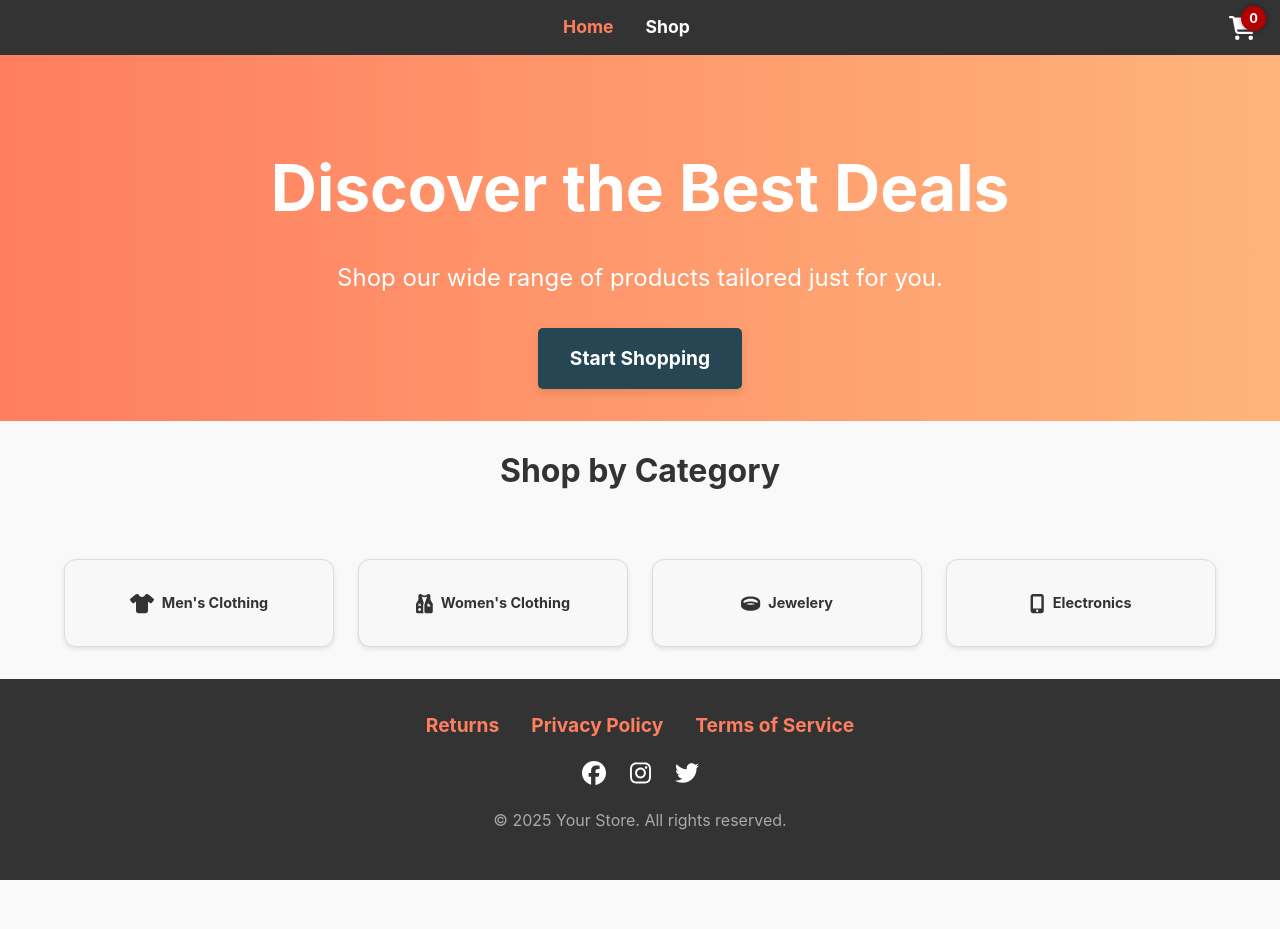
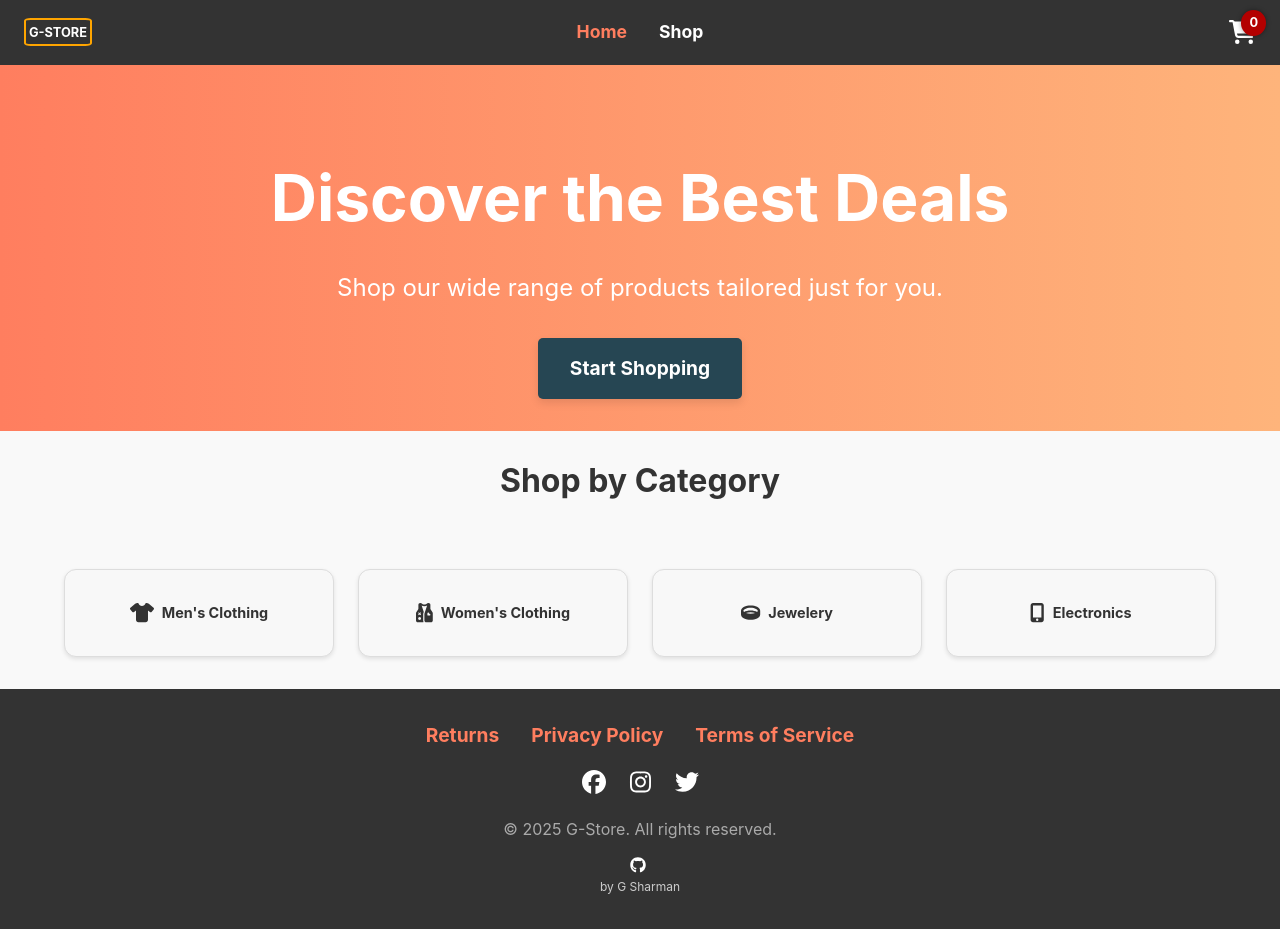
Before and after one commit to Graham4914/odin-shopping-cart, a React (Vite) app: page / in a window 1280 px wide. Before the commit the page ends 880 px from the top, so only its background shows below. Built offline with nearby package versions, Linux system fonts and the light colour scheme.

Commit message:
added signature to footer, styled navebar with logo

```diff
--- a/package.json
+++ b/package.json
@@ -17,6 +17,7 @@
     "@fortawesome/react-fontawesome": "^0.2.2",
     "react": "^18.3.1",
     "react-dom": "^18.3.1",
+    "react-icons": "^5.4.0",
     "react-router-dom": "^7.1.3",
     "react-toastify": "^11.0.3"
   },
--- a/src/components/Footer/Footer.jsx
+++ b/src/components/Footer/Footer.jsx
@@ -3,6 +3,7 @@ import { FontAwesomeIcon } from '@fortawesome/react-fontawesome';
 import { faFacebook, faInstagram, faTwitter } from '@fortawesome/free-brands-svg-icons';
 import styles from './Footer.module.css';
 import { Link } from 'react-router-dom';
+import { FaGithub } from 'react-icons/fa';
 
 const Footer = () => {
   return (
@@ -30,8 +31,22 @@ const Footer = () => {
   </a>
 </div>
       <div className={styles.footerBottom}>
-        <p>© 2025 Your Store. All rights reserved.</p>
+        <p>© 2025 G-Store. All rights reserved.</p>
       </div>
+             {/* GitHub Icon and Credit */}
+             <div className="styles.githubLink">
+        <a href="https://github.com/Graham4914/odin-shopping-cart"
+           target="_blank"
+           rel="noopener noreferrer"
+           aria-label="GitHub Profile"
+           className={styles.githubLink}
+           >
+
+          <FaGithub className={styles.githubIcon} />
+        </a>
+        <span className={styles.creditText}>by G Sharman</span>
+      </div>
+
     </footer>
   );
 };
--- a/src/components/Footer/Footer.module.css
+++ b/src/components/Footer/Footer.module.css
@@ -10,7 +10,7 @@
   flex-direction: column;
   align-items: center;
   justify-content: flex-start;
-  min-height: 100px;
+  min-height: 80px;
   position: relative;
   bottom: 0;
 }
@@ -73,6 +73,33 @@
   padding-bottom: 0rem;
   margin-bottom: 1rem;
 }
+.githubIcon {
+  font-size: 18px; /* Adjust size */
+  margin-right: 4px; /* Space between icon & text */
+}
+.githubLink {
+  color: #ffffff; /* Match the footer text color */
+  font-size: 18px;
+  display: flex;
+  align-items: center;
+  justify-content: center;
+  transition: color 0.3s ease-in-out;
+}
+
+.githubLink:hover {
+  color: #f0f0f0; /* Slight hover effect */
+}
+.githubIcon {
+  font-size: 16px; /* Adjust size */
+  margin-right: 4px; /* Space between icon & text */
+
+}
+
+.creditText {
+  font-size: 12px; /* Smaller text */
+  color: #ccc; /* Lighter text color */
+}
+
 
 /* 📱 Mobile Adjustments */
 @media (max-width: 600px) {
--- /dev/null
+++ b/src/components/Logo/Logo.jsx
@@ -0,0 +1,8 @@
+import React from "react";
+import styles from "./Logo.module.css";
+
+const Logo = () => {
+  return <div className={styles.logo}>G-Store</div>;
+};
+
+export default Logo;
--- /dev/null
+++ b/src/components/Logo/Logo.module.css
@@ -0,0 +1,20 @@
+.logo {
+    display: flex;
+    align-items: center;
+    justify-content: center;
+    width: 4rem; /* Adjust size as needed */
+    height: 1.5rem;
+    border: 2px solid orange; /* Use your project's orange */
+    color: white; /* Change to orange if preferred */
+    font-weight: bold;
+    font-size: .8rem;
+    border-radius: 10%; /* Makes it a circle */
+    text-transform: uppercase;
+  }
+
+  @media (max-width: 800px) {
+    .logo {
+       display: none;
+
+    }
+  }
--- a/src/components/Navbar/Navbar.jsx
+++ b/src/components/Navbar/Navbar.jsx
@@ -3,6 +3,7 @@ import { Link, useLocation } from 'react-router-dom';
 import { FontAwesomeIcon } from '@fortawesome/react-fontawesome';
 import { faShoppingCart } from '@fortawesome/free-solid-svg-icons';
 import { useCart } from '../../context/CartContext'; // Import CartContext
+import Logo from '../Logo/Logo';
 import styles from './Navbar.module.css';
 
 const Navbar = () => {
@@ -12,8 +13,12 @@ const Navbar = () => {
 
   return (
     <nav className={styles.navbar} aria-label="Main site navigation" >
+      <div className={styles.logoWrapper}>
+       <Logo />
+       </div>
+
     {/* Navigation Links */}
-    <div className={styles.navCenter}>
+
     <ul className={styles.navList}>
       <li>
         <Link
@@ -40,7 +45,9 @@ const Navbar = () => {
         </Link>
       </li>
     </ul>
-    </div>
+
+
+    <div className={styles.cartWrapper}>
     {/* Cart Icon */}
     <div className={styles.cartContainer}>
       <Link to="/cart" className={styles.cartLink}
@@ -50,6 +57,7 @@ const Navbar = () => {
         <span className={styles.cartCount} aria-hidden="true">{totalItems}</span>
       </Link>
     </div>
+    </div>
   </nav>
 
   );
--- a/src/components/Navbar/Navbar.module.css
+++ b/src/components/Navbar/Navbar.module.css
@@ -1,103 +1,38 @@
-/* .navbar {
+
+.navbar {
   position: sticky;
   top: 0;
   display: flex;
-  justify-content: space-between;
+  justify-content: space-between; /* ✅ Keeps logo, nav, and cart spaced correctly */
   align-items: center;
   background-color: #333;
   color: white;
-  padding: 0 1.5rem;
+  padding:  .3rem 1.5rem;
   z-index: 1000;
   height: 55px;
 }
 
-.navList {
+.logoWrapper {
   display: flex;
-  gap: 2rem;
-  margin: 0 auto;
-  padding: 0;
-  list-style: none;
-  position: absolute;
-  left: 50%;
-  transform: translateX(-50%);
+  flex: 1; /* Takes up equal space */
+  justify-content: flex-start;
+  align-items: center;
 }
 
-.navLink {
-  text-decoration: none;
-  color: white;
-  font-size: 1.1rem;
-  font-weight: bold;
-  transition: color 0.2s ease;
+.navList {
+  flex-grow: 2; /* Makes sure nav stays centered */
+  display: flex;
+  list-style: none;
+  padding: 0;
+  justify-content: center; /* Ensures nav links are perfectly centered */
+  gap: 2rem;
 }
 
-.navLink:hover {
-  color: #ff7e5f;
-}
-
-.active {
-  color: #ff7e5f;
-}
-
-.cartContainer {
+.cartWrapper {
   display: flex;
+  flex: 1; /* Takes up equal space */
+  justify-content: flex-end;
   align-items: center;
-  margin-left: auto;
-}
-
-.cartLink {
-  display: flex;
-  align-items: center;
-  color: white;
-  text-decoration: none;
-  position: relative;
-  font-size: 1.5rem;
-  transition: transform 0.2s ease;
-}
-.cartLink:hover {
-  transform: scale(1.1);
-}
-
-.cartCount {
-  position: absolute;
-  top: -10px;
-  right: -10px;
-  background-color:  #B30000;
-  color: #ffffff;
-  border-radius: 50%;
-  padding: 0.20rem 0.5rem;
-  font-size: 0.8rem;
-  font-weight: bold;
-  box-shadow: 0 0 5px rgba(0, 0, 0, 0.4);
-} */
-.navbar {
-  position: sticky;
-  top: 0;
-  display: flex;                /* Main flex container */
-  align-items: center;          /* Vertically center children */
-  background-color: #333;
-  color: white;
-  padding: 0 1.5rem;
-  z-index: 1000;
-  height: 55px;
-}
-
-/*
-  This div flexes to fill all available horizontal space,
-  so we can center the nav list inside.
-*/
-.navCenter {
-  flex: 1;                 /* takes up leftover space */
-  display: flex;
-  justify-content: center; /* centers the UL horizontally */
-}
-
-/* Your nav list in a row */
-.navList {
-  display: flex;
-  list-style: none;
-  margin: 0;
-  padding: 0;
-  gap: 2rem;
 }
 
 .navLink {
@@ -149,3 +84,10 @@
   font-weight: bold;
   box-shadow: 0 0 5px rgba(0, 0, 0, 0.4);
 }
+
+
+@media (max-width: 800px) {
+  .navbar {
+     padding: 0 1.5rem;
+  }
+}
```
Also changed, not shown: 1 other file (tests, documents, lock files or other folders).
